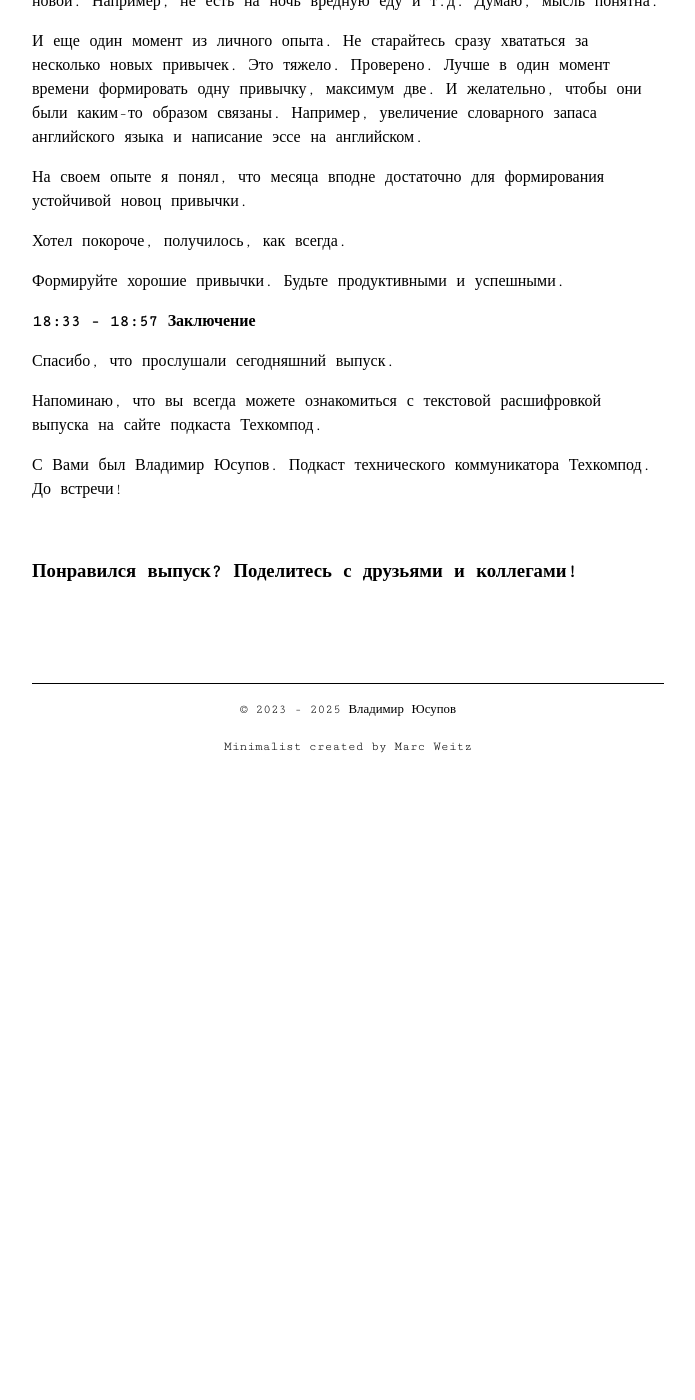
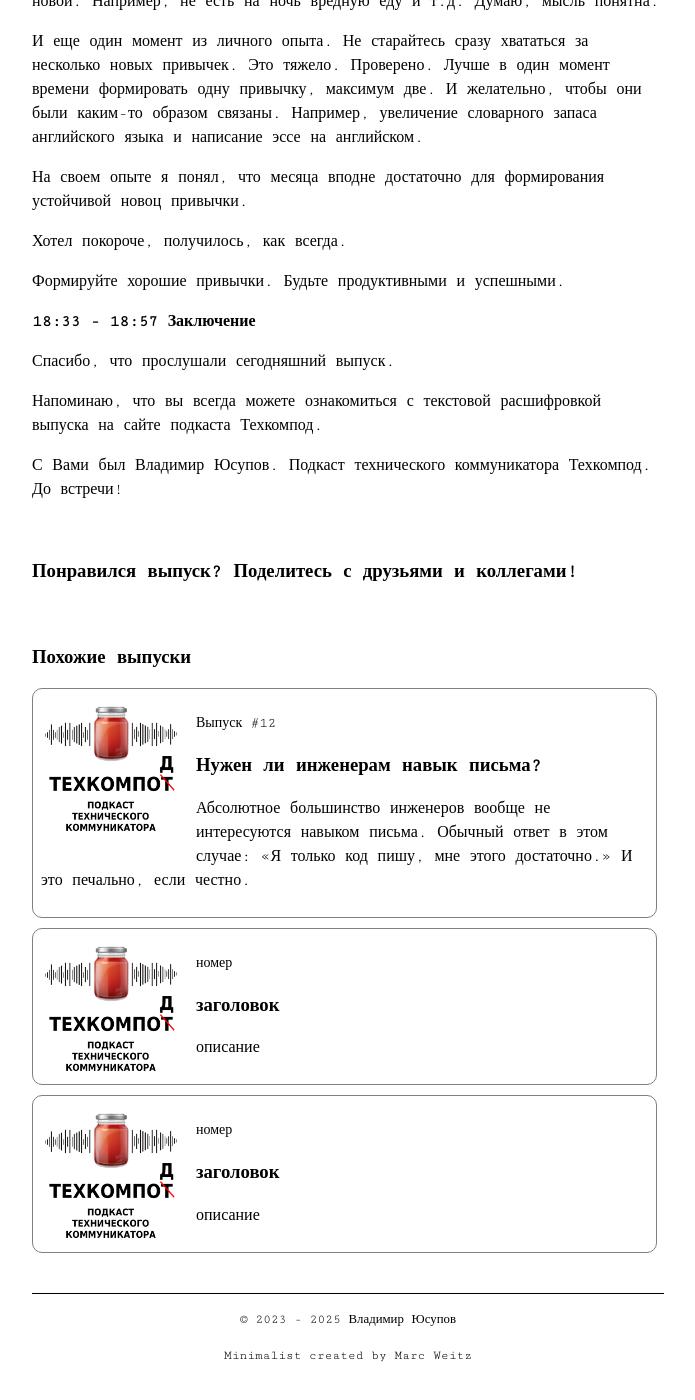
Before and after one commit to techwritex/techcommpod, a Jekyll site: the page built from _posts/2024-03-11-vypusk-18-uspeshnyi-i-productivnyi.md, in a window 1280 px wide and 1400 px high, scrolled down 8597 px. Shown: the whole window, without its empty margins (292-987 px from the left). Built offline with Jekyll 4.4.1, drawn with Linux system fonts in a browser that asks for light colours; before the commit the page ends 9387 px from its top, so only the background shows below that; some of the changed lines change nothing that is shown.

Commit message:
techcommpod-1.10.0-related-episodes-section-test-70

```diff
--- a/_posts/2024-03-11-vypusk-18-uspeshnyi-i-productivnyi.md
+++ b/_posts/2024-03-11-vypusk-18-uspeshnyi-i-productivnyi.md
@@ -207,4 +207,27 @@ related_episode_3_intro: "описание"
 
 {% include podcast_share_buttons_bottom.html %}
 
+{% if page.related_episode_1_link and page.related_episode_1_number and page.related_episode_1_title and page.related_episode_1_intro and page.related_episode_2_link and page.related_episode_2_number and page.related_episode_2_title and page.related_episode_2_intro and page.related_episode_3_link and page.related_episode_3_number and page.related_episode_3_title and page.related_episode_3_intro %}
+
+{% include related_episodes.html
+
+episode_1_link=page.related_episode_1_link
+episode_1_number=page.related_episode_1_number
+episode_1_title=page.related_episode_1_title
+episode_1_intro=page.related_episode_1_intro
+
+episode_2_link=page.related_episode_2_link
+episode_2_number=page.related_episode_2_number
+episode_2_title=page.related_episode_2_title
+episode_2_intro=page.related_episode_2_intro
+
+episode_3_link=page.related_episode_3_link
+episode_3_number=page.related_episode_3_number
+episode_3_title=page.related_episode_3_title
+episode_3_intro=page.related_episode_3_intro
+
+%}
+
+{% endif %}
+
 {% include podcast_subscribe_form_1.html %}
```
